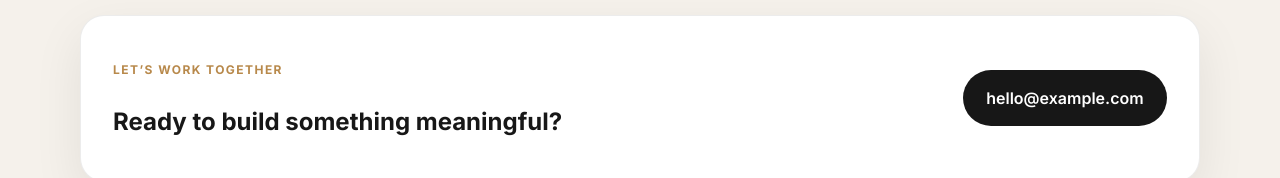
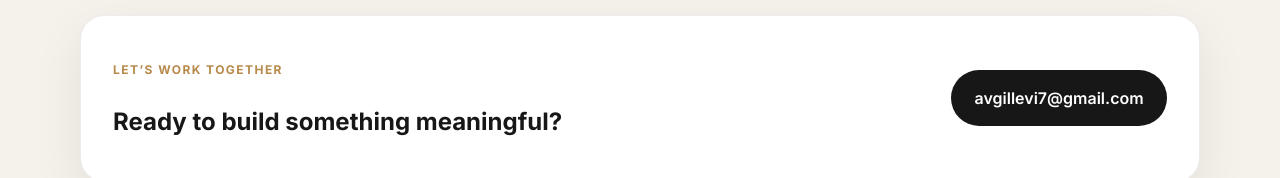
Before and after one commit to 8947smjsrf-cloud/Levi.GitHub.io, a plain HTML site: page index.html in a window 1280 px wide. Shown: the part 3564-3742 px from the top of the page. Drawn offline with Linux system fonts and the light colour scheme.

Commit message:
Update contact email address on the GitHub Pages landing page

```diff
--- a/index.html
+++ b/index.html
@@ -146,7 +146,7 @@
             <span class="eyebrow">Let’s work together</span>
             <h2>Ready to build something meaningful?</h2>
           </div>
-          <a class="btn primary" href="mailto:hello@example.com">hello@example.com</a>
+          <a class="btn primary" href="mailto:avgillevi7@gmail.com">avgillevi7@gmail.com</a>
         </div>
       </section>
     </main>
```
